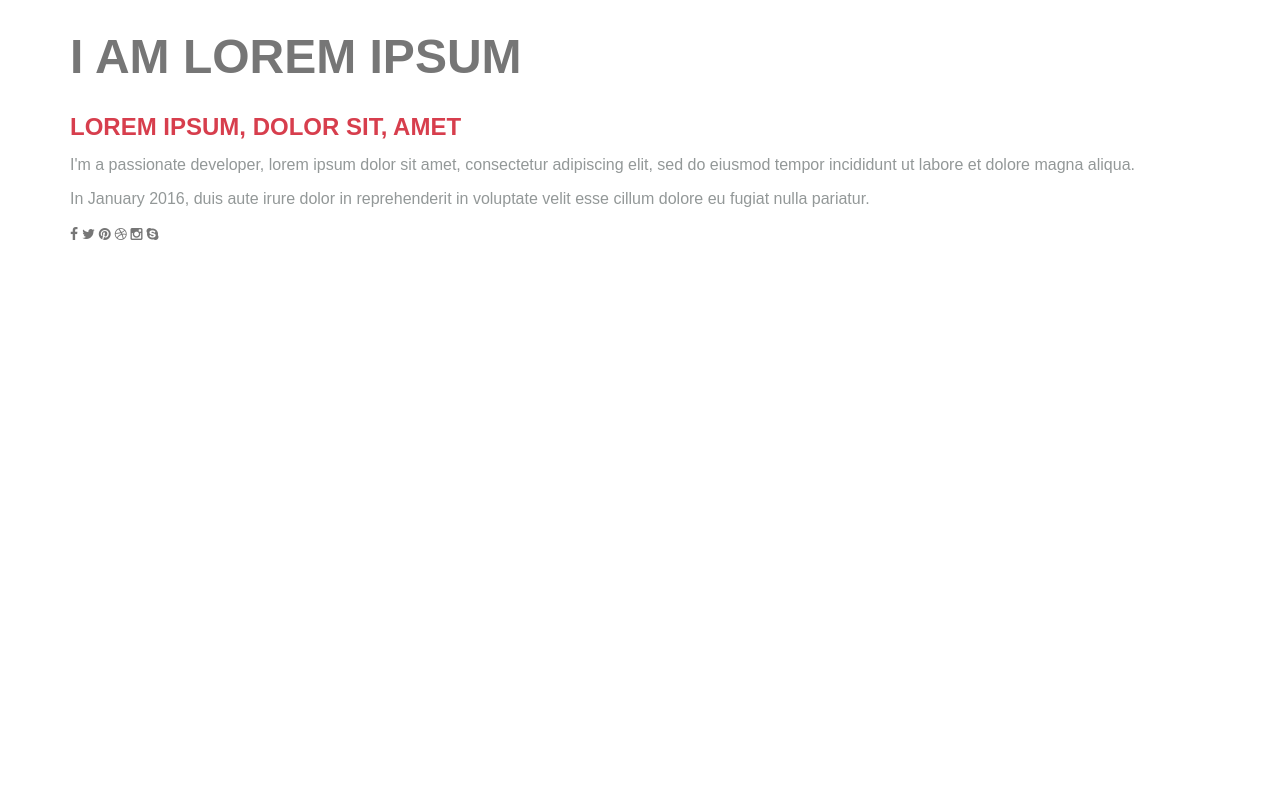
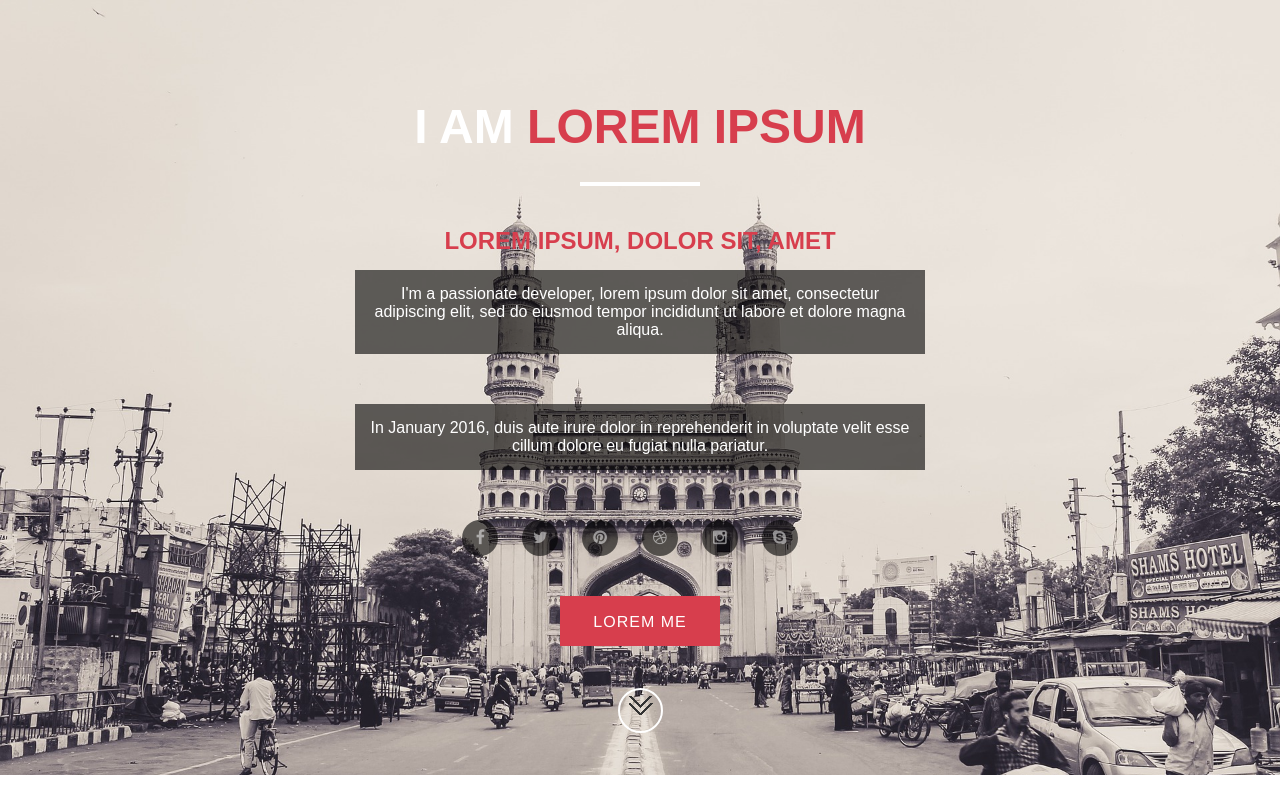
Before and after one commit to kirandash/kiran, a plain HTML site: page index.html in a window 1280 px wide. Drawn offline with Linux system fonts and the light colour scheme.

Commit message:
Writing CSS Code for the Banner Header.

```diff
--- a/css/style.css
+++ b/css/style.css
@@ -145,3 +145,135 @@ p.description {
 	padding-top: 24px;
 	padding-bottom: 48px;
 }
+
+/*
+2. Banner
+*/
+
+#bgimage {
+	width: 100%;
+	min-height: 670px;
+	text-align: center;
+	position: relative;
+}
+
+#bgimage .heading-text {
+	padding-top: 30px;
+}
+
+#bgimage .border {
+	padding-top: 10px;
+}
+
+#bgimage.header-image {
+	background: url(../images/header-image.jpg);
+	background-position: center top;
+	background-repeat: no-repeat;
+	-webkit-background-size: cover;
+	-moz-background-size: cover;
+	-o-background-size: cover;
+	background-size: cover;
+	background-attachment: fixed;
+	height: 100%;
+	overflow: hidden;
+}
+
+#bgimage .main-heading {
+	width: 55%;
+	margin-top: 72px;
+	margin-left: auto;
+	margin-right: auto;
+	color: #fff !important;
+}
+
+#bgimage .main-heading span {
+	color: #d73e4d;
+}
+
+#bgimage.header-image h1:after {
+	border: 2px solid #fff;
+	display: block;
+	content: "";
+	width: 120px;
+	margin: 30px auto;
+}
+
+#bgimage.header-image p {
+	width: 50%;
+	color: #fff;
+	margin-bottom: 50px;
+	margin-left: auto;
+	margin-right: auto;
+	background-color: rgba(0, 0, 0, 0.6);
+    padding: 15px;
+}
+
+.social-intro {
+    margin-top: 25px;
+    margin-bottom: 40px;
+}
+
+.social-intro .fa {
+	background-color: rgba(0, 0, 0, 0.6);
+	color: rgba(255,255,255,0.5);
+    font-size: 16px;
+    margin-right: 20px;
+    border-radius: 50%;
+    padding: 10px;
+    cursor: pointer;
+    transition: all 0.3s ease-in-out;
+    -webkit-transition: all 0.3s ease-in-out;
+    -moz-transition: all 0.3s ease-in-out;
+	-ms-transition: all 0.3s ease-in-out;
+	-o-transition: all 0.3s ease-in-out;
+}
+
+.social-intro .fa:before {
+	width: 16px;
+    display: block;
+}
+
+.social-intro .fa:hover {
+    background: #d73e4d;
+    color: #fff;
+}
+
+.red-btn {
+	background: #d73e4d;
+	border: none;
+}
+
+.red-btn:hover {
+	background-color: #25292c;
+	color: #fff;
+	text-decoration: none;
+}
+
+#bgimage .scroll-btn {
+	background: url(../images/scroll-down.gif) 50% 50% no-repeat rgba(215,181,94,0);
+	border: 2px solid #fff;
+	border-radius: 50%;
+	-webkit-border-radius: 50%;
+	-moz-border-radius: 50%;
+	display: block;
+	height: 45px;
+	width: 45px;
+	margin: 42px auto;
+	transition: all 500ms ease-in-out 0s;
+	-webkit-transition: all 500ms ease-in-out 0s;
+	-moz-transition: all 500ms ease-in-out 0s;
+	-ms-transition: all 500ms ease-in-out 0s;
+	-o-transition: all 500ms ease-in-out 0s;
+}
+
+#bgimage .scroll-btn:hover {
+	background: url(../images/scroll-down.gif) 50% 50% no-repeat #d73e4d;
+	opacity: 0.85;
+	-webkit-opacity: 0.85;
+	-moz-opacity: 0.85;
+	-o-opacity: 0.85;
+	transform: scale(1.3);
+	-webkit-transform: scale(1.3);
+	-moz-transform: scale(1.3);
+	-o-transform: scale(1.3);
+}
--- a/index.html
+++ b/index.html
@@ -35,12 +35,12 @@
                         <p>I'm a passionate developer, lorem ipsum dolor sit amet, consectetur adipiscing elit, sed do eiusmod tempor incididunt ut labore et dolore magna aliqua.</p>
                         <p>In January 2016, duis aute irure dolor in reprehenderit in voluptate velit esse cillum dolore eu fugiat nulla pariatur.</p>
                         <div class="social-intro">
-                            <i class="fa fa-facebook"></i>
-                            <i class="fa fa-twitter"></i>
-                            <i class="fa fa-pinterest"></i>
-                            <i class="fa fa-dribbble"></i>
-                            <i class="fa fa-instagram"></i>
-                            <i class="fa fa-skype"></i>
+                            <a href=""><i class="fa fa-facebook"></i></a>
+                            <a href=""><i class="fa fa-twitter"></i></a>
+                            <a href=""><i class="fa fa-pinterest"></i></a>
+                            <a href=""><i class="fa fa-dribbble"></i></a>
+                            <a href=""><i class="fa fa-instagram"></i></a>
+                            <a href=""><i class="fa fa-skype"></i></a>
                         </div>
                         <div class="button">
                         	<a href="" class="btn red-btn">lorem me</a>
```
Also changed, not shown: images/header-image.jpg (added), images/scroll-down.gif (added), 1 other file.
